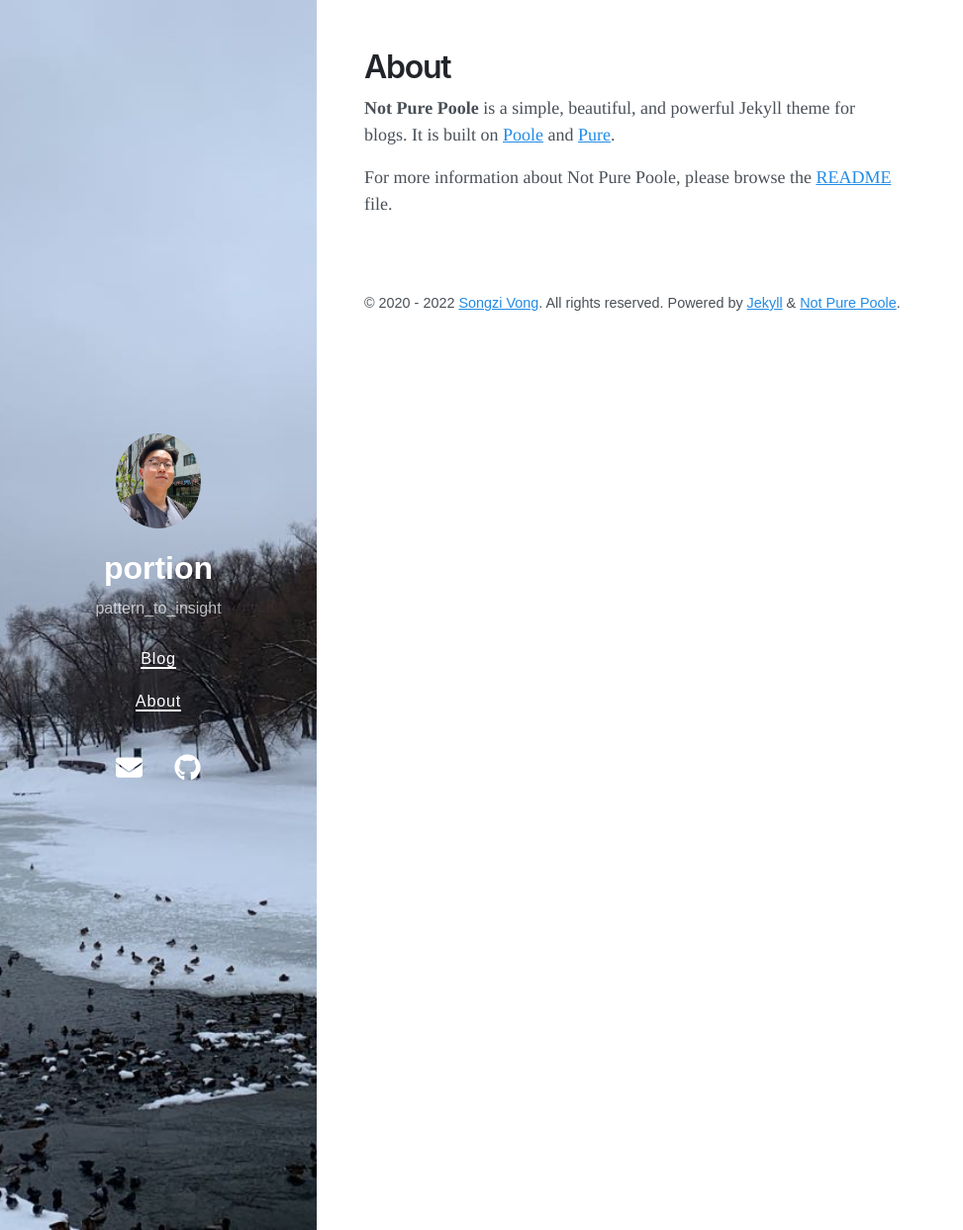
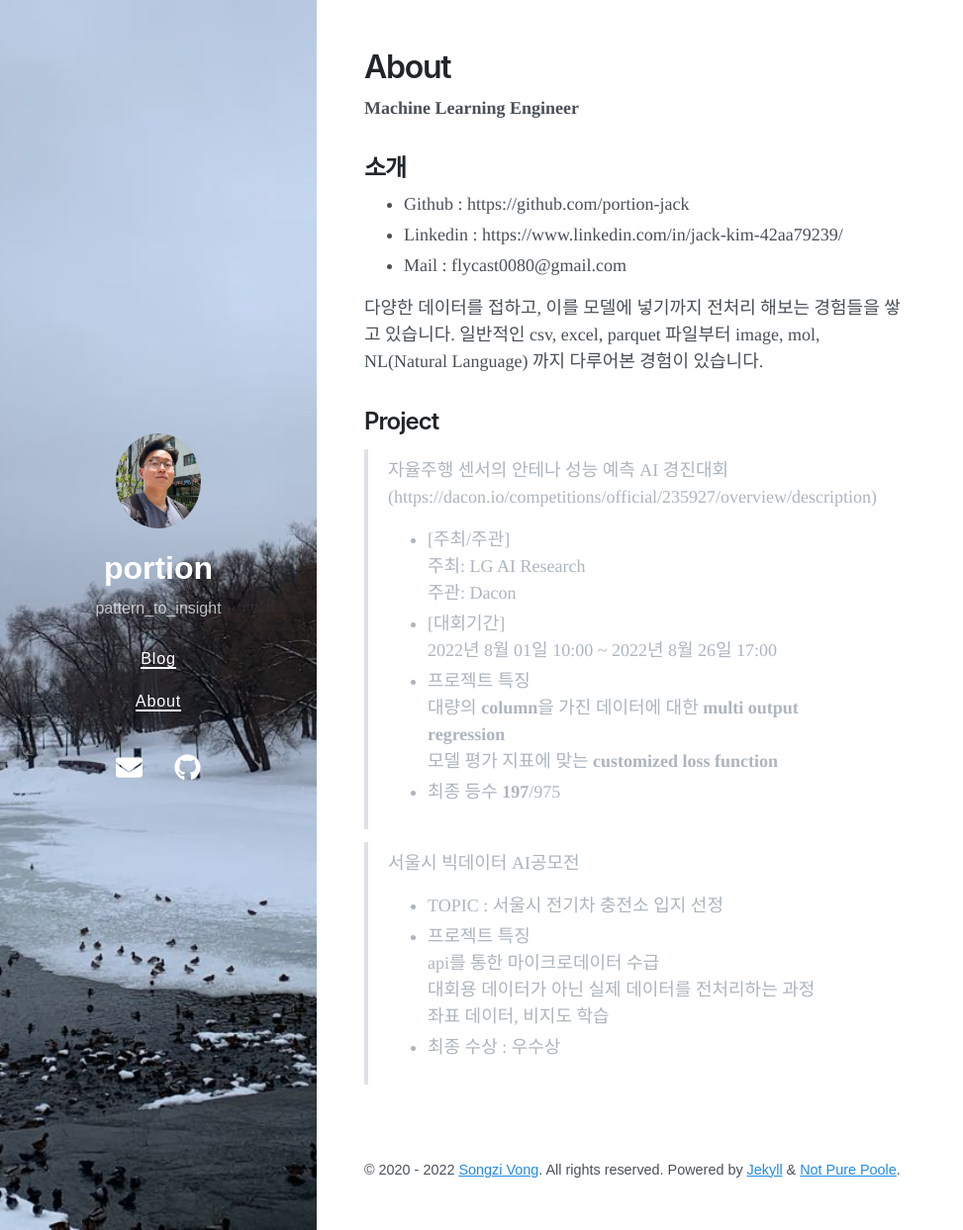
Before and after one commit to potion-jack/potion-jack.github.io, a Jekyll site: the page built from about.md, in a window 1280 px wide and 1243 px high. Shown: the whole window at 99% size, without its empty margins (0-973 px from the left). Built offline with Jekyll 4.4.1, drawn with Linux system fonts in a browser that asks for light colours; nearby versions of some CDN libraries.

Commit message:
changed about

```diff
--- a/about.md
+++ b/about.md
@@ -3,6 +3,34 @@ layout: page
 title: About
 ---
 
-**Not Pure Poole** is a simple, beautiful, and powerful Jekyll theme for blogs. It is built on [Poole](https://github.com/poole/poole) and [Pure](https://purecss.io/).
+**Machine Learning Engineer**
 
-For more information about Not Pure Poole, please browse the [README](https://github.com/vszhub/not-pure-poole) file.
+## 소개
+- Github : https://github.com/portion-jack
+- Linkedin : https://www.linkedin.com/in/jack-kim-42aa79239/
+- Mail : flycast0080@gmail.com
+
+다양한 데이터를 접하고, 이를 모델에 넣기까지 전처리 해보는 경험들을 쌓고 있습니다.
+일반적인 csv, excel, parquet 파일부터 image, mol, NL(Natural Language) 까지
+다루어본 경험이 있습니다.
+
+## Project
+> 자율주행 센서의 안테나 성능 예측 AI 경진대회
+(https://dacon.io/competitions/official/235927/overview/description)
+> - [주최/주관]<br/>
+> 주최: LG AI Research<br/>
+> 주관: Dacon<br/>
+> - [대회기간]<br/>
+> 2022년 8월 01일 10:00 ~ 2022년 8월 26일 17:00
+> - 프로젝트 특징<br/>
+> 대량의 **column**을 가진 데이터에 대한 **multi output regression**<br/>
+> 모델 평가 지표에 맞는 **customized loss function**
+> - 최종 등수 **197**/975
+
+> 서울시 빅데이터 AI공모전
+> - TOPIC : 서울시 전기차 충전소 입지 선정<br/>
+> - 프로젝트 특징<br/>
+> api를 통한 마이크로데이터 수급 <br/>
+> 대회용 데이터가 아닌 실제 데이터를 전처리하는 과정<br/>
+> 좌표 데이터, 비지도 학습
+> - 최종 수상 : 우수상
```
